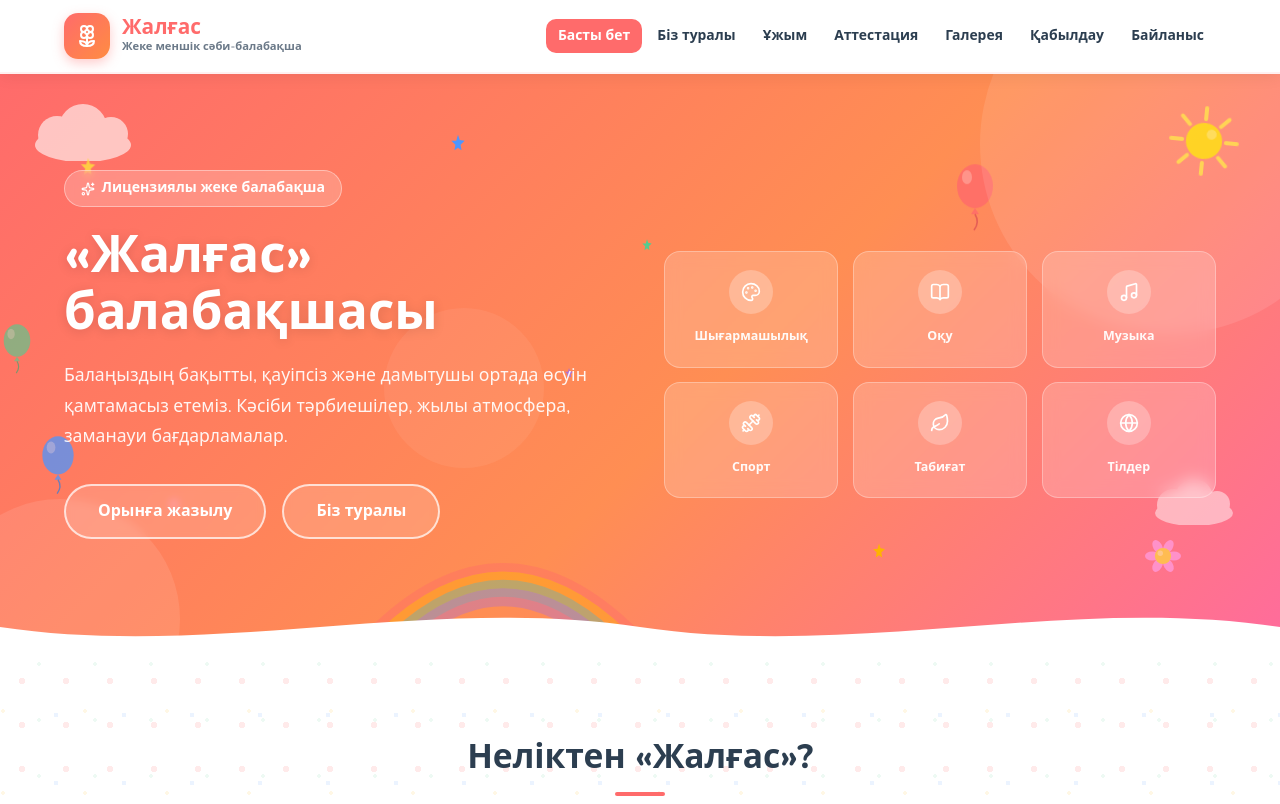
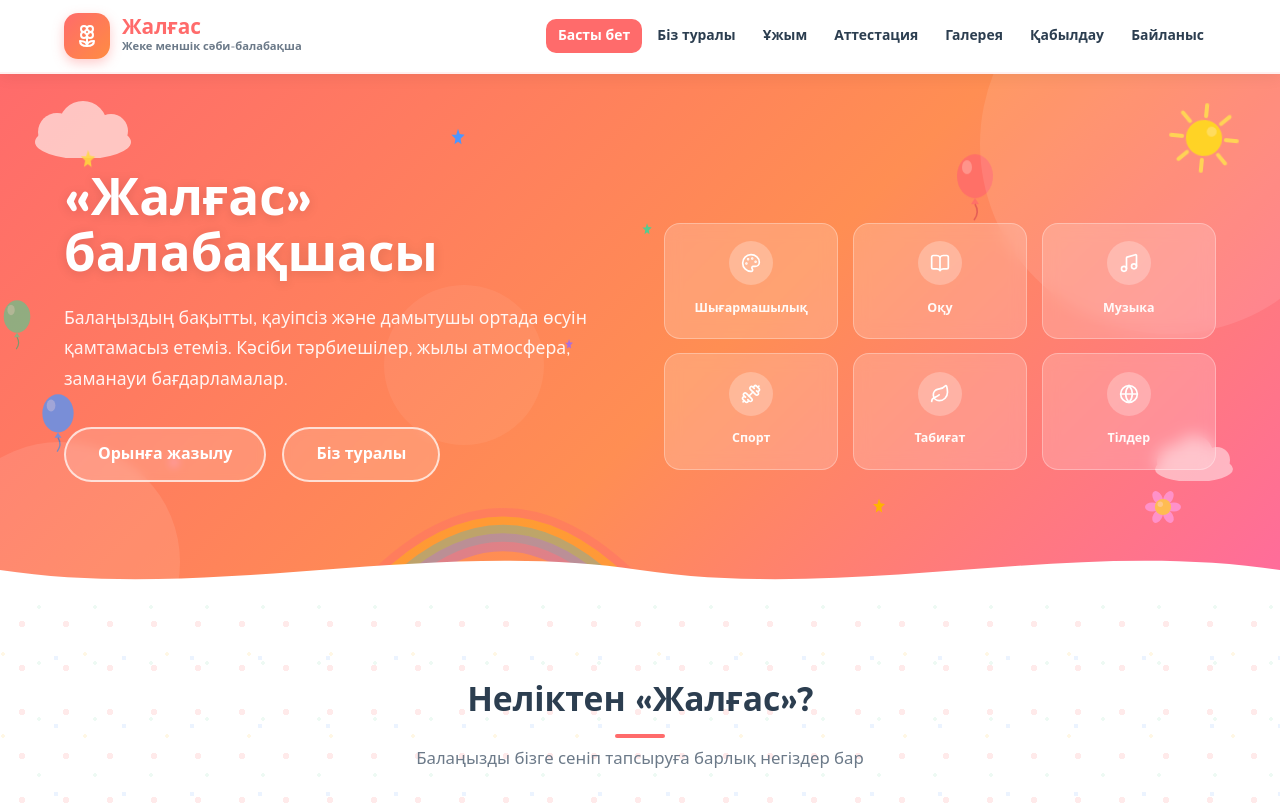
Before and after one commit to DosZhan0041/zhalgas-sad, a React (Vite) app: page / in a window 1280 px wide. Shown: the top 804 px of the page. Built offline with nearby package versions, Linux system fonts and the light colour scheme.

Commit message:
fix main lisenze

```diff
--- a/src/pages/Home.tsx
+++ b/src/pages/Home.tsx
@@ -1,6 +1,5 @@
 import { Link } from "react-router-dom";
 import {
-  Sparkles,
   Users,
   Utensils,
   Palette,
@@ -454,10 +453,6 @@ export default function Home() {
         <div className="container">
           <div className="hero-grid">
             <div className="hero-content">
-              <div className="hero-badge">
-                <Sparkles size={14} />
-                Лицензиялы жеке балабақша
-              </div>
               <h1>«Жалғас» балабақшасы</h1>
               <p className="hero-subtitle">
                 Балаңыздың бақытты, қауіпсіз және дамытушы ортада өсуін
```
